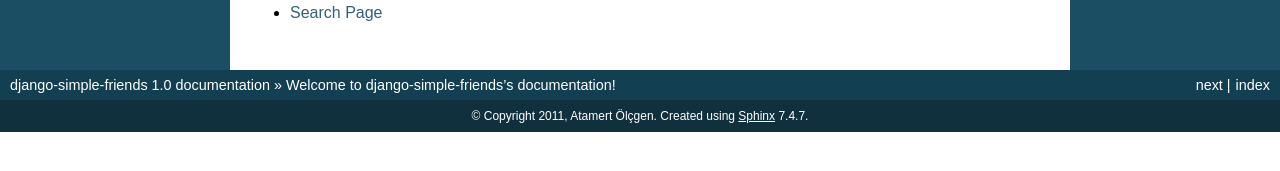
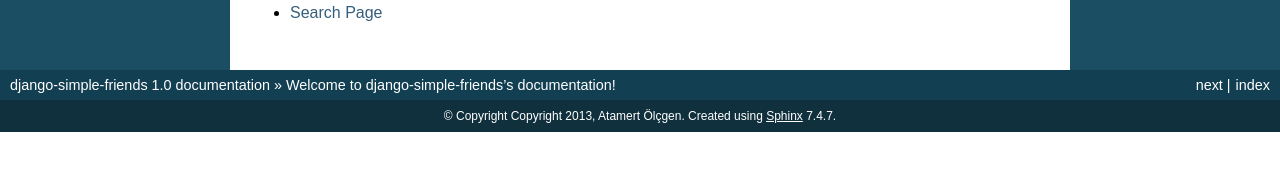
Before and after one commit to muhuk/django-simple-friends, a Sphinx documentation site: the page built from doc/source/index.rst, in a window 1280 px wide. Shown: the part 448-619 px from the top of the page. Built offline with Sphinx 7.4.7, drawn with Linux system fonts in a browser that asks for light colours.

Commit message:
Updated copyright notice

```diff
--- a/doc/source/conf.py
+++ b/doc/source/conf.py
@@ -70,7 +70,7 @@ master_doc = 'index'
 
 # General information about the project.
 project = u'django-simple-friends'
-copyright = u'2011, Atamert Ölçgen'
+copyright = friends.__copyright__
 
 # The version info for the project you're documenting, acts as replacement for
 # |version| and |release|, also used in various other places throughout the
--- a/friends/__init__.py
+++ b/friends/__init__.py
@@ -1,5 +1,5 @@
 __author__ = u'Atamert \xd6l\xe7gen'
-__copyright__ = u'Copyright 2009, \xd6l\xe7gen Bili\u015fim'
+__copyright__ = u'Copyright 2013, Atamert \xd6l\xe7gen'
 __credits__ = [u'Atamert \xd6l\xe7gen']
 
 
```
